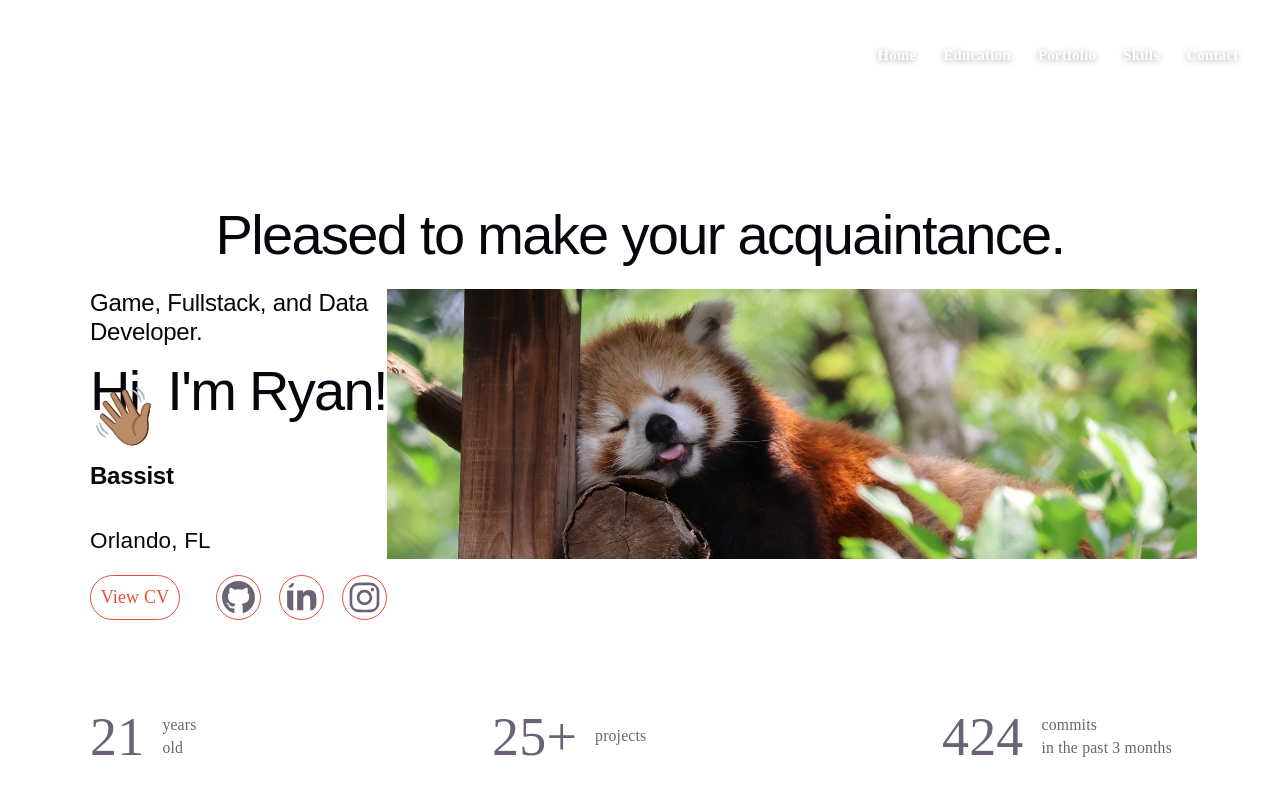
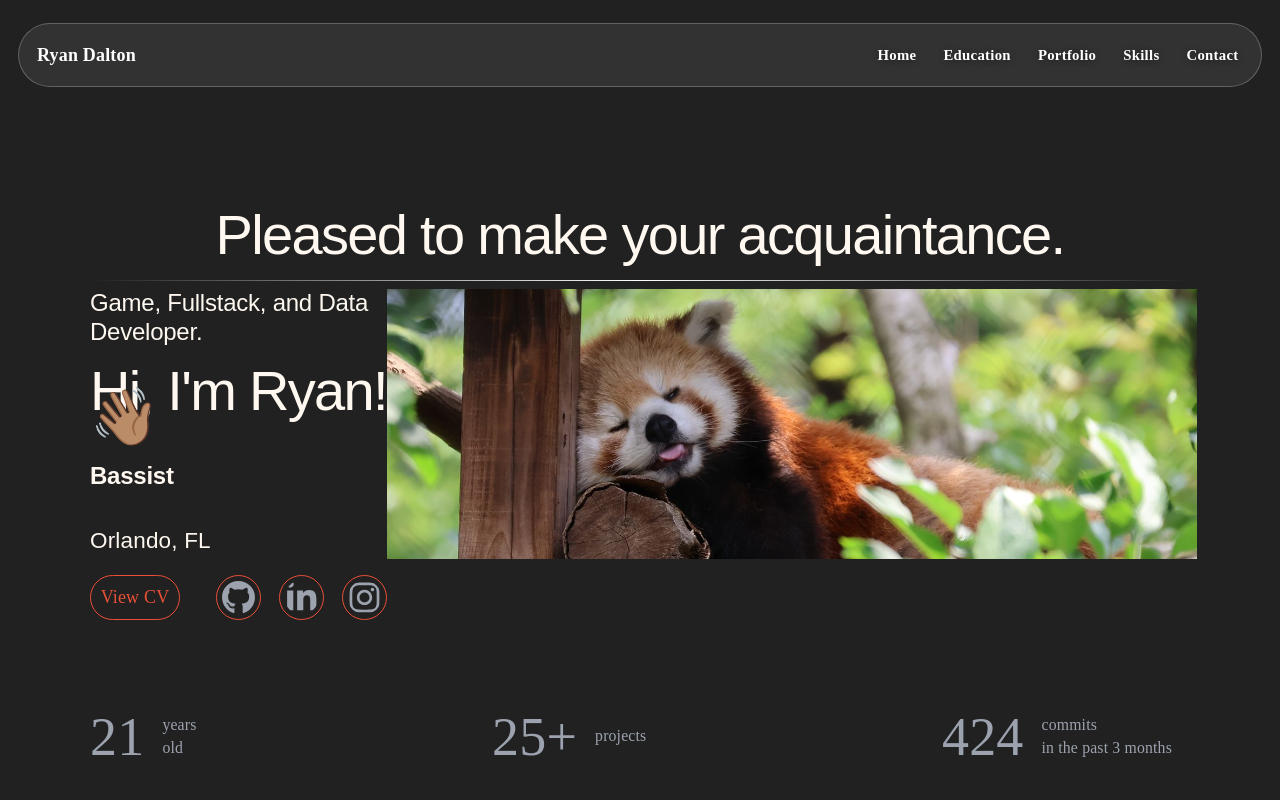
Before and after one commit to rydal05/portfolio-site, a React (Vite) app: page / in a window 1280 px wide. Shown: the top 800 px of the page. Built offline with nearby package versions, Linux system fonts and the light colour scheme.

Commit message:
constant dark mode until i can figure out proper color scheming

```diff
--- a/src/index.css
+++ b/src/index.css
@@ -1,9 +1,11 @@
 @import "tailwindcss";
 
 :root {
-  --text: #6b6375;
-  --text-h: #08060d;
-  --bg: #fff;
+  --text: #9ca3af;
+  --text-h: #fff8f0;
+  --bg: #212121;
+  /* --border: #1e1e24; */
+  --link: #92140c;
   --code-bg: #f4f3ec;
   --accent: #aa3bff;
   --accent-bg: rgba(170, 59, 255, 0.1);
@@ -231,10 +233,10 @@ hr {
   margin: 8px 0px 8px 0px;
 }
 
-li a{
+li a {
   color: #e94f37;
 }
 
-li a:hover{
+li a:hover {
   color: #1d7cff;
 }
```
